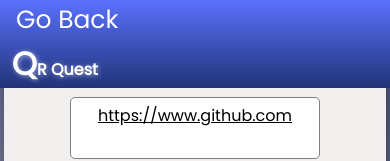
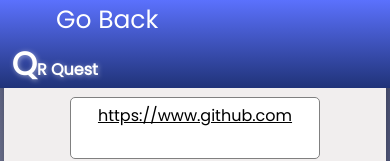
Before and after one commit to lumberlark/QR-QUEST-APP, a plain HTML site: page index.html in a window 390 px wide. Shown: the top 161 px of the page. Drawn offline with nearby package versions, Linux system fonts and the light colour scheme; a script that the page names is missing.

Commit message:
Update 1.1
Ajusted BGC, margins, will fix media Query next.

```diff
--- a/index.html
+++ b/index.html
@@ -17,7 +17,10 @@
   <body>
     <header>
       <nav>
-        <button id="goBack">Go Back</button>
+        <button id="goBack" onclick="window.location.href='../index.html'">
+          Go Back
+        </button>
+
         <h2>
           <span class="big-letter">Q</span
           ><span class="big-letter">R</span> Quest
--- a/style.css
+++ b/style.css
@@ -1,4 +1,4 @@
-@import url("https://fonts.googleapis.com/css2?family=Poppins&display=swap");
+@import url('https://fonts.googleapis.com/css2?family=Poppins&display=swap');
 
 * {
   margin: 0;
@@ -27,7 +27,7 @@
   color: white;
   cursor: pointer;
   font-size: 25px;
-  margin-left: 10px;
+  margin-left: 50px;
   transition: color 0.3s ease-in-out;
 }
 
@@ -63,7 +63,7 @@
 }
 
 body::before {
-  content: "";
+  content: '';
   position: absolute;
   top: 0;
   left: 0;
@@ -139,7 +139,7 @@
   padding: 5px;
 }
 
-input[type="range"] {
+input[type='range'] {
   accent-color: #e91e63;
 }
 
@@ -247,8 +247,8 @@
 h5 {
   margin: 0;
   text-align: center;
-  font-family: "Lucida Sans", "Lucida Sans Regular", "Lucida Grande",
-    "Lucida Sans Unicode", Geneva, Verdana, sans-serif;
+  font-family: 'Lucida Sans', 'Lucida Sans Regular', 'Lucida Grande',
+    'Lucida Sans Unicode', Geneva, Verdana, sans-serif;
 }
 
 @media only screen and (max-width: 600px) {
```
